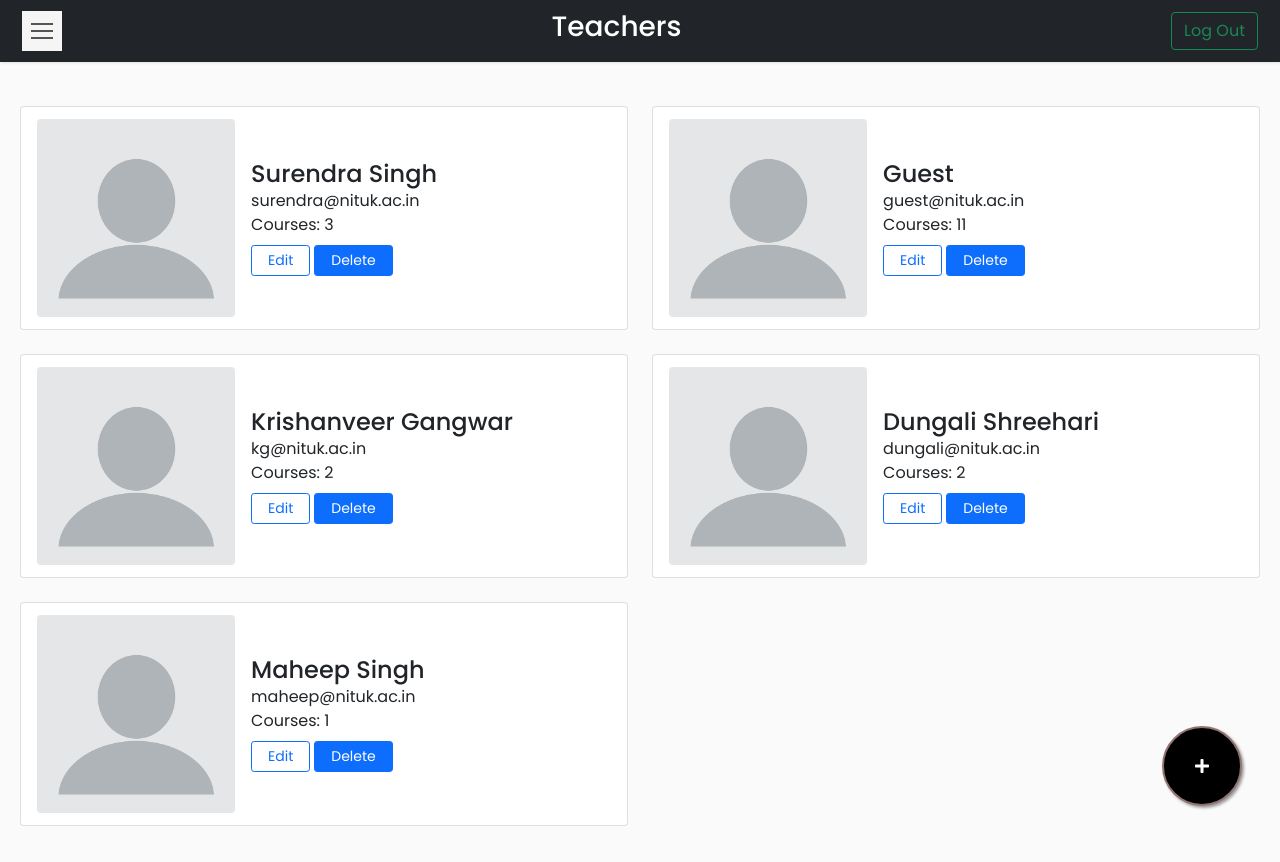
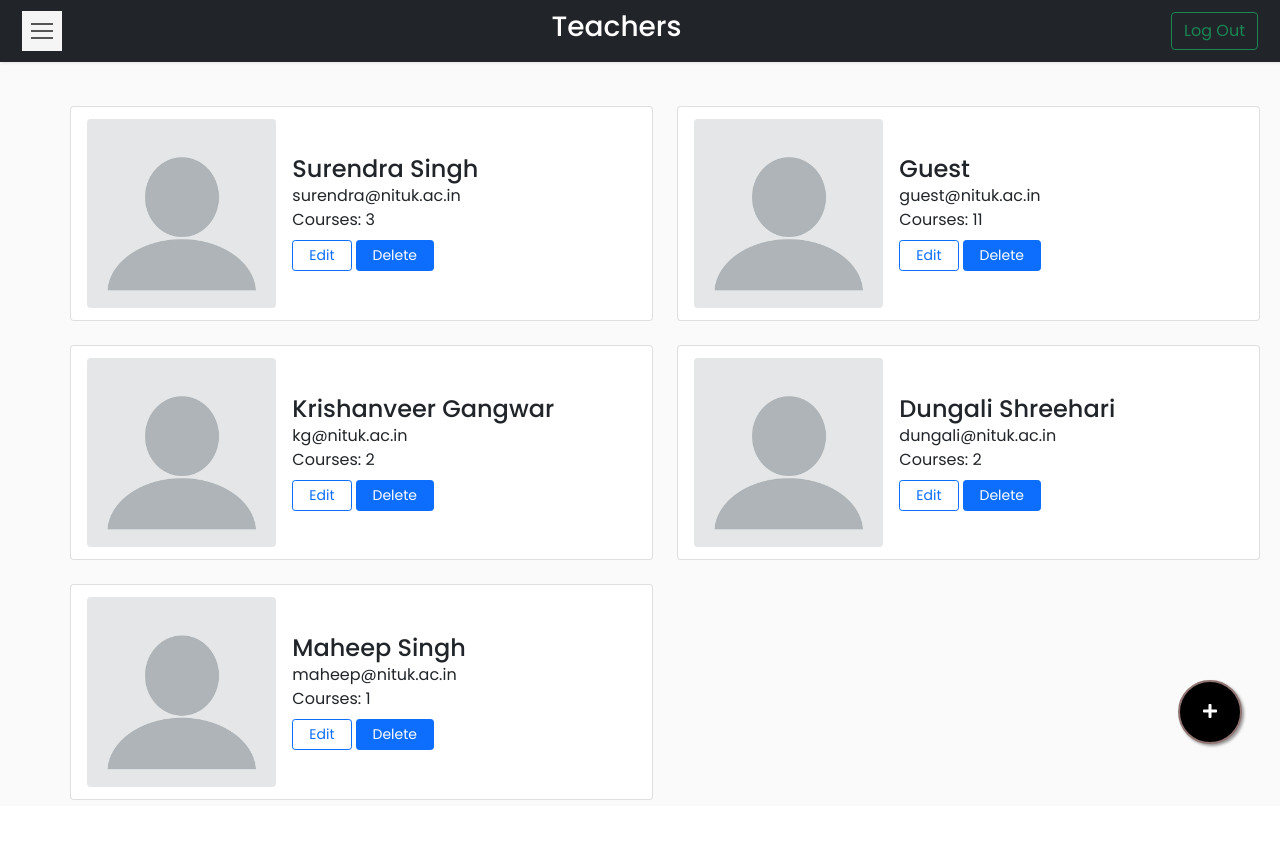
Before and after one commit to Anupam-Panwar/Grading-System-automation, a PHP site: page /dashboard_admin.php in a window 1280 px wide. After the commit the page ends 800 px from the top, so only its background shows below. Run offline with PHP 8.4, Linux system fonts and the light colour scheme; a user stored in the database is signed in; data comes from the database, SQL or seed files in the repository; some libraries are stand-ins or nearby versions.

Commit message:
Delete-sno issue resolved

```diff
--- a/Codes/css/custom.css
+++ b/Codes/css/custom.css
@@ -6,6 +6,8 @@
 body {
   font-family: "Poppins", sans-serif;
   background: #fafafa;
+  max-height: 100vh !important;
+  overflow-y: scroll;
 }
 
 p {
@@ -59,8 +61,8 @@ a:focus {
 
 #sidebar {
   font-size: medium;
-  min-width: 250px;
-  max-width: 250px;
+  min-width: 300px;
+  max-width: 300px;
   background: #212529;
   color: #fff;
   transition: all 0.6s cubic-bezier(0.945, 0.02, 0.27, 0.665);
@@ -70,6 +72,8 @@ a:focus {
 #sidebar.active {
   margin-left: -250px;
   transform: rotateY(100deg);
+  height:100vh;
+  overflow-y: scroll;
 }
 
 #sidebar .sidebar-header {
@@ -171,8 +175,8 @@ ul.CTAs a {
 ----------------------------------------------------- */
 #content {
   width: 100%;
+  min-height: 93vh;
   padding: 20px;
-  min-height: 100vh;
   transition: all 0.3s;
 }
 
@@ -285,12 +289,9 @@ ul.CTAs a {
     Plus icon in Admin dashboard
 ----------------------------------------------------- */
 #addIcon{
-    display: flex;
-    justify-content: center;
-    align-items: center;
-	position: fixed;
-	width:10vh;
-	height:10vh;
+	position: fixed !important;
+	width:8vh;
+	height:8vh;
   right: 3vw;
   bottom: 7vh;
   z-index: 10;
--- a/Codes/dashboard_admin.php
+++ b/Codes/dashboard_admin.php
@@ -88,9 +88,6 @@
                 <!-- Page Content Holder -->
 
                 <div id="content">
-                    <button type="button" id="addIcon" data-bs-toggle="modal" data-bs-target="#exampleModal">
-                        <i class="fa fa-plus"></i>
-                    </button>
                     <?php
                     if (isset($_GET['error'])) {
                     ?>
@@ -204,6 +201,9 @@
                 </div>
             </div>
             </div>
+            <button type="button" id="addIcon" data-bs-toggle="modal" data-bs-target="#exampleModal">
+                <i class="fa fa-plus"></i>
+            </button>
         <?php
     } else {
         header('Location: index.php?error=INVALID USER');
--- a/Codes/edit_admin.php
+++ b/Codes/edit_admin.php
@@ -259,13 +259,17 @@ if (isset($_SESSION['id'])) {
               $(document).on('click',".btn_row_add_below_end", function(e)
               {
                 $(".tbl_code_with_mark tbody").append('<tr><td class="sno" style="font-weight:bold">1</td><td><input class="rollno" name="roll[]" value="" style="font-weight:bold"></input></td><td><input class="name" name="name[]" value=""></input></td><!-- <td><strong>""</strong></td> --><td><input class="classtest" name="ct1[]" value=""></input></td><td><input class="classtest" name="ct2[]" value=""></input></td><td><input class="classtest" name="ct3[]" value=""></input></td><td><input class="classtest" name="ct4[]" value=""></input></td><td><input class="marks" name="mt1[]" value=""></input></td><td><input class="marks" name="mt2[]" value=""></input></td><td></td><td><input class="marks" name="endterm[]" value=""></input></td><td></td><td></td><td style="display:flex; flex-direction: row;   "><span style="width:2rem;"class="btn btn-sm btn-danger btn_row_delete"><i class="fas fa-trash"></i></span></td></tr>');
-                var rowCount = $('.tbl_code_with_mark tbody tr').length;
+                let rowCount = $('.tbl_code_with_mark tbody tr').length;
                 $(".tbl_code_with_mark tbody tr:last td:first").text(rowCount)
 
               });
               $(document).on('click',".btn_row_delete", function(e)
               {
+                let rowCount = $('.tbl_code_with_mark tbody tr').length;
                 var r = $(this).closest('tr').remove();
+                for(var i=1; i<=rowCount; i++){
+                    $(".tbl_code_with_mark tbody tr:nth-child("+i+") td:first").text(i)
+                }
               });
               //--->current row > delete > end
 
```
Lines whose indentation alone changed are shown as unchanged.
